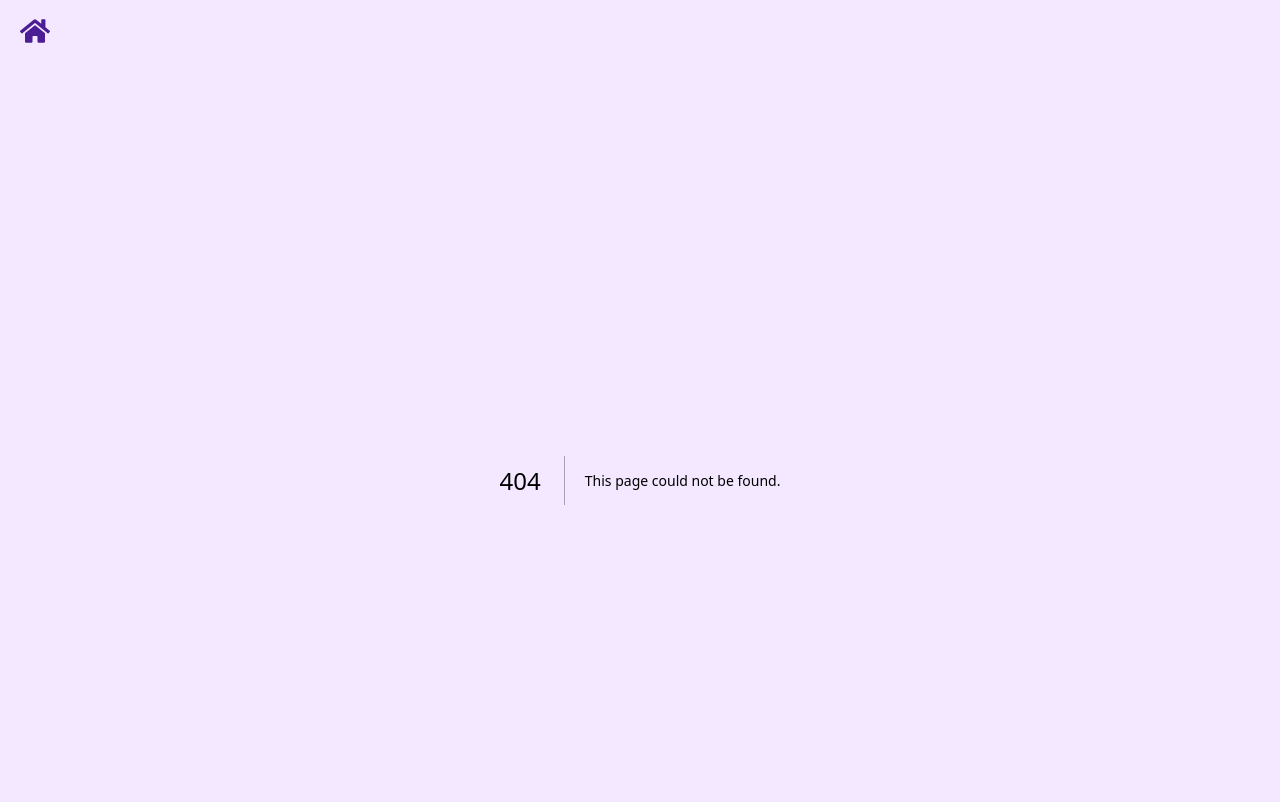
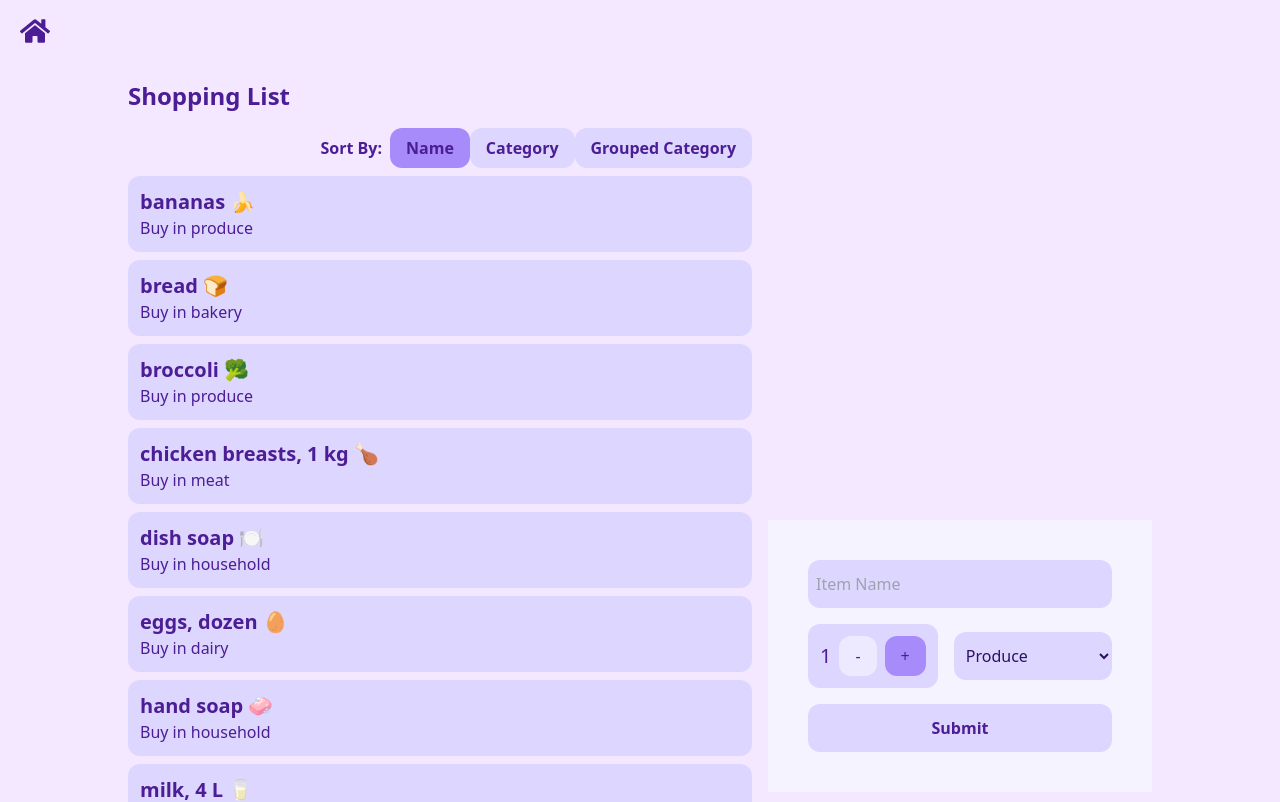
Before and after one commit to emildave/cprg306-assignments, a Next.js app: page /week-7 in a window 1280 px wide. Before the commit this address had no page. Shown: the top 802 px of the page. Built offline with nearby package versions, Linux system fonts and the light colour scheme.

Commit message:
completed week 7
completed week 7 lab and fixed an error in app/page.js

```diff
--- a/app/page.js
+++ b/app/page.js
@@ -1,8 +1,11 @@
 import Link from 'next/link';
 
 export default function Page() {
+
+  const button = "px-3 py-2 text-violet-900 text-lg hover:text-lg bg-violet-200 w-fit hover:bg-violet-300 font-bold rounded-xl";
+
   return (
-    <main class name='flex flex-col gap-5'>
+    <main className='flex flex-col gap-5'>
       <h1 className="text-violet-900 text-4xl font-bold">
         CPRG 306: Web Development 2 - Assignments
       </h1>
@@ -12,9 +15,8 @@ export default function Page() {
         <Link href='./week-4' className={button}>Week 4</Link>
         <Link href='./week-5' className={button}>Week 5</Link>
         <Link href='./week-6' className={button}>Week 6</Link>
+        <Link href='./week-7' className={button}>Week 7</Link>
       </ul>
     </main>
   );
 }
-
-const button = "px-3 py-2 text-violet-900 text-lg hover:text-lg bg-violet-200 w-fit hover:bg-violet-300 font-bold rounded-xl";
--- /dev/null
+++ b/app/week-7/item-list.js
@@ -0,0 +1,48 @@
+"use client";
+import Item from './item.js';
+import { useState } from "react";
+
+export default function ItemList({ items }) {
+    const [sortBy, setSortBy] = useState('name');
+
+    const getSortedItems = () => {
+        const itemsCopy = [...items]; // Create a copy of the items prop
+
+        if (sortBy === 'name') {
+            return itemsCopy.sort((a, b) => a.name.localeCompare(b.name));
+        } else if (sortBy === 'category') {
+            return itemsCopy.sort((a, b) => a.category.localeCompare(b.category));
+        } else if (sortBy === 'grouped category') {
+            const groupedItems = itemsCopy.reduce((acc, item) => {
+                if (!acc[item.category]) acc[item.category] = [];
+                acc[item.category].push(item);
+                return acc;
+            }, {});
+            return Object.keys(groupedItems).sort().flatMap(category =>
+                [{ category, isCategory: true }, ...groupedItems[category].sort((a, b) => a.name.localeCompare(b.name))]
+            );
+        }
+    };
+
+    const sortedItems = getSortedItems();
+
+    return (
+        <main>
+            <div className="flex justify-end">
+                <h2 className="text-violet-900 font-bold">
+                    <span className="mr-2">Sort By:</span>
+                    <button className={`px-4 py-2 rounded-xl h-full ${sortBy === 'name' ? "bg-violet-400" : "bg-violet-200 hover:bg-violet-300"}`} onClick={() => setSortBy('name')}>Name</button>
+                    <button className={`px-4 py-2 rounded-xl h-full ${sortBy === 'category' ? "bg-violet-400" : "bg-violet-200 hover:bg-violet-300"}`} onClick={() => setSortBy('category')}>Category</button>
+                    <button className={`px-4 py-2 rounded-xl h-full ${sortBy === 'grouped category' ? "bg-violet-400" : "bg-violet-200 hover:bg-violet-300"}`} onClick={() => setSortBy('grouped category')}>Grouped Category</button>
+                </h2>
+            </div>
+            {sortedItems.map((item, id) => (
+                item.isCategory ? (
+                    <h2 key={id} className="capitalize text-violet-900 font-bold text-xl">{item.category}</h2>
+                ) : (
+                    <Item key={id} name={item.name} category={item.category} />
+                )
+            ))}
+        </main>
+    );
+}
--- /dev/null
+++ b/app/week-7/item.js
@@ -0,0 +1,10 @@
+export default function Item(props) {
+    return (
+        <main>
+            <section className='my-2 bg-violet-200 p-3 rounded-xl'>
+            <h2 className='text-xl font-bold text-violet-900'>{props.name}</h2>
+            <p className='text-violet-900'>Buy {props.quantity} in {props.category}</p>
+            </section>
+        </main>
+    );
+}
--- /dev/null
+++ b/app/week-7/items.json
@@ -0,0 +1,74 @@
+[
+    {
+      "id": "1h2GJKH12gkHG31h1H",
+      "name": "milk, 4 L 🥛",
+      "quantity": 1,
+      "category": "dairy"
+    },
+    {
+      "id": "2KJH3k2j3H1k2J3K1H",
+      "name": "bread 🍞",
+      "quantity": 2,
+      "category": "bakery"
+    },
+    {
+      "id": "3h2KJH3k2j3H1k2J3",
+      "name": "eggs, dozen 🥚",
+      "quantity": 2,
+      "category": "dairy"
+    },
+    {
+      "id": "4k2J3K1H2GJKH12gk",
+      "name": "bananas 🍌",
+      "quantity": 6,
+      "category": "produce"
+    },
+    {
+      "id": "5H1h1H2KJH3k2j3H",
+      "name": "broccoli 🥦",
+      "quantity": 3,
+      "category": "produce"
+    },
+    {
+      "id": "6H1k2J3K1H2GJKH1",
+      "name": "chicken breasts, 1 kg 🍗",
+      "quantity": 1,
+      "category": "meat"
+    },
+    {
+      "id": "7gkHG31h1H2KJH3k",
+      "name": "pasta sauce 🍝",
+      "quantity": 3,
+      "category": "canned goods"
+    },
+    {
+      "id": "8j3H1k2J3K1H2GJK",
+      "name": "spaghetti, 454 g 🍝",
+      "quantity": 2,
+      "category": "dry goods"
+    },
+    {
+      "id": "9H12gkHG31h1H2KJ",
+      "name": "toilet paper, 12 pack 🧻",
+      "quantity": 1,
+      "category": "household"
+    },
+    {
+      "id": "10H3k2j3H1k2J3K1",
+      "name": "paper towels, 6 pack",
+      "quantity": 1,
+      "category": "household"
+    },
+    {
+      "id": "11k2J3K1H2GJKH12",
+      "name": "dish soap 🍽️",
+      "quantity": 1,
+      "category": "household"
+    },
+    {
+      "id": "12GJKH12gkHG31h1",
+      "name": "hand soap 🧼",
+      "quantity": 4,
+      "category": "household"
+    }
+  ]
--- /dev/null
+++ b/app/week-7/new-item.js
@@ -0,0 +1,89 @@
+"use client";
+
+import { useState } from "react";
+
+export default function NewItem({ onAddItem }) {
+  const [name, setName] = useState("");
+  const [quantity, setQuantity] = useState(1);
+  const [category, setCategory] = useState("Produce");
+
+  const handleSubmit = (event) => {
+    event.preventDefault();
+    let newItem = { name: name, quantity: quantity, category: category };
+    console.log(newItem);
+
+    if (name === "") {
+      alert("Please enter an item name.");
+      return;
+    }
+    alert(JSON.stringify(newItem));
+
+    setQuantity(0);
+    setName("");
+    setCategory("produce");
+  };
+
+  const increment = () => {
+    setQuantity(quantity < 20 ? quantity + 1 : qujantity);
+  };
+  const decrement = () => {
+    setQuantity(quantity > 1 ? quantity - 1 : quantity);
+  };
+
+  return (
+    <div className="text-center bg-violet-50 p-10 w-96 space-y-4">
+
+      {/* Item Name */}
+      <form className="w-full max-w-xs mx-auto space-y-4" onSubmit={(event) => handleSubmit(event)}>
+        <label className="w-full">
+          <input
+            className="text-violet-900 p-2 w-full h-12 rounded-xl bg-primary bg-violet-200"
+            placeholder="Item Name"
+            id="name"
+            type="text"
+            value={name}
+            onChange={(event) => setName(event.target.value)}
+          />
+        </label>
+
+        {/* Quantity buttons and Category dropdown in a row */}
+        <div className="flex justify-center items-center space-x-4 w-full ">
+
+          {/* Quantity buttons */}
+          <div className="flex justify-center items-center space-x-2 bg-violet-200 p-3 rounded-xl w-min h-min">
+            <p className="mb-0 text-violet-900 text-xl">{quantity}</p>
+            <button className={`px-4 py-2 rounded-xl h-full  ${quantity === 1 ? "bg-violet-100" : "bg-violet-400 && hover:bg-violet-500"} text-violet-900`}type="button"onClick={decrement}>-</button>
+            <button className={`px-4 py-2 rounded-xl h-full ${quantity === 20 ? "bg-violet-100" : "bg-violet-400 && hover:bg-violet-500"} text-violet-900`}type="button"onClick={increment}>+</button>
+          </div>
+
+          {/* Category dropdown */}
+          <label htmlFor="category" className="w-full">
+            <select
+              className="text-violet-950 rounded-xl p-2 w-full h-12 bg-violet-200"
+              id="category"
+              value={category}
+              onChange={(event) => setCategory(event.target.value)}
+            >
+              <option value="Produce">Produce</option>
+              <option value="Dairy">Dairy</option>
+              <option value="Bakery">Bakery</option>
+              <option value="Meat">Meat</option>
+              <option value="Frozen">Frozen Foods</option>
+              <option value="Canned">Canned Goods</option>
+              <option value="Dry">Dry Goods</option>
+              <option value="Beverages">Beverages</option>
+              <option value="Snacks">Snacks</option>
+              <option value="Household">Household</option>
+              <option value="Other">Other</option>
+            </select>
+          </label>
+        </div>
+
+        {/* Submit button */}
+        <div className="w-full">
+          <button className="hover:bg-violet-300 text-violet-900 font-bold h-12 w-full rounded-xl bg-violet-200"type="submit">Submit</button>
+        </div>
+      </form>
+    </div>
+  );
+}
--- /dev/null
+++ b/app/week-7/page.js
@@ -0,0 +1,28 @@
+"use client";
+
+import { useState } from 'react';
+import NewItem from './new-item.js';
+import ItemList from './item-list.js';
+import itemsData from './items.json';
+
+export default function Page() {
+    const [items, setItems] = useState(itemsData);
+
+    const handleAddItem = (newItem) => {
+        setItems([...items, newItem]);
+    };
+
+    return (
+        <main className="flex flex-col">
+            <h1 className='text-2xl font-bold text-violet-900 mb-4'>Shopping List</h1>
+            <div className="flex w-full justify-center space-x-4">
+                <div className="flex-1">
+                    <ItemList items={items} />
+                </div>
+                <div className="flex-none self-center">
+                    <NewItem onAddItem={handleAddItem} />
+                </div>
+            </div>
+        </main>
+    );
+}
```
